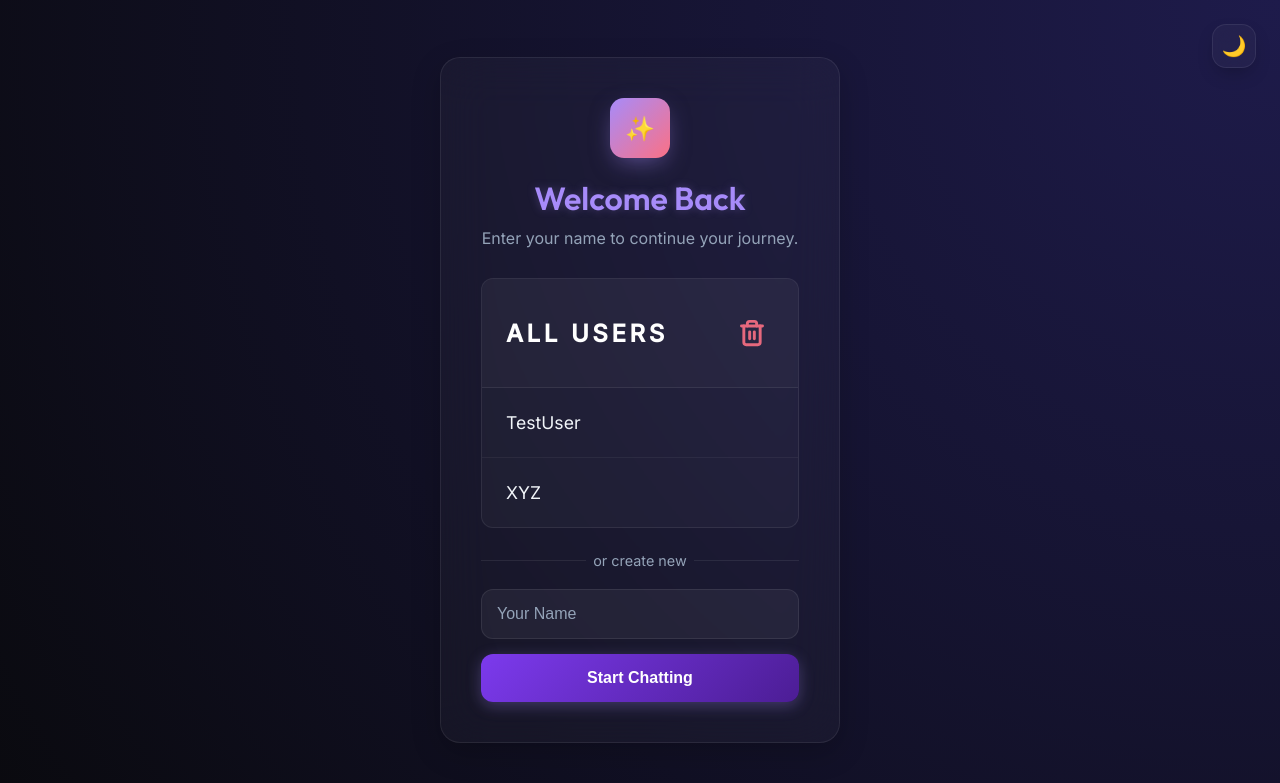
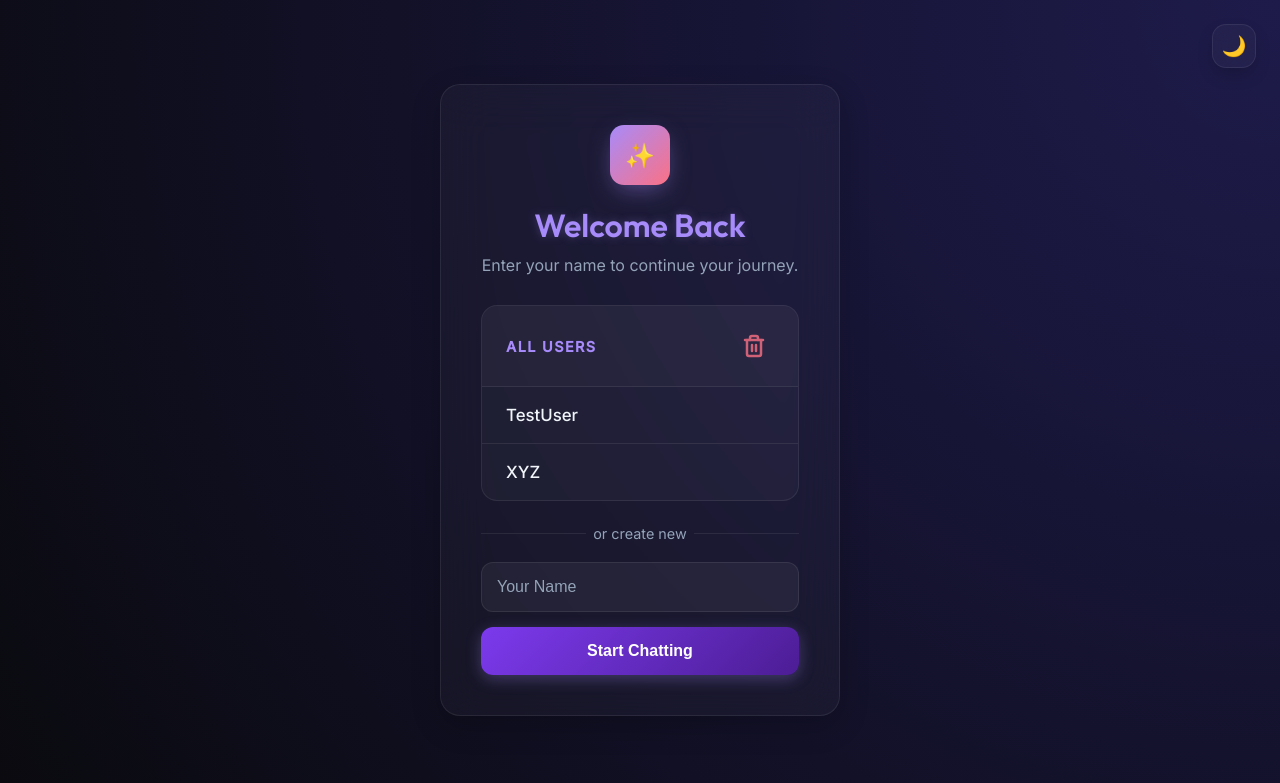
Before and after one commit to AmitKumarMaurya92/Mental-health-chatbot, a FastAPI app: page / in a window 1280 px wide. Shown: the top 783 px of the page. Run offline with FastAPI, Linux system fonts and the light colour scheme; data comes from the database, SQL or seed files in the repository; both versions use the stored data as it was after the commit.

Commit message:
feat: add core UI stylesheet, login template, and companion database for user management

```diff
--- a/ui/static/style.css
+++ b/ui/static/style.css
@@ -422,16 +422,16 @@ body {
 
 /* User Card & List Styles */
 .user-list-card {
-    background: rgba(255, 255, 255, 0.03);
+    background: var(--card-bg);
     border: 1px solid var(--card-border);
-    border-radius: 12px;
+    border-radius: 16px;
     overflow: hidden;
     margin-bottom: 24px;
     text-align: left;
 }
 
 .user-list-header {
-    padding: 16px 20px;
+    padding: 20px 24px;
     display: flex;
     justify-content: space-between;
     align-items: center;
@@ -439,44 +439,55 @@ body {
     background: rgba(255, 255, 255, 0.02);
 }
 
+[data-theme="light"] .user-list-header {
+    background: rgba(0, 0, 0, 0.02);
+}
+
 .user-list-header h3 {
     margin: 0;
-    font-size: 1.25rem;
-    font-weight: 500;
-    color: var(--text-main);
+    font-size: 0.9rem;
+    font-weight: 700;
+    color: var(--primary);
+    letter-spacing: 0.1em;
+    text-transform: uppercase;
 }
 
 .delete-mode-toggle {
-    color: #ef4444;
+    color: var(--accent);
     cursor: pointer;
     padding: 8px;
-    border-radius: 8px;
+    border-radius: 10px;
     transition: all 0.2s;
     display: flex;
     align-items: center;
     justify-content: center;
+    opacity: 0.8;
 }
 
 .delete-mode-toggle:hover {
-    background: rgba(239, 68, 68, 0.1);
+    background: rgba(244, 63, 94, 0.1);
+    opacity: 1;
 }
 
 .delete-mode-toggle.active {
-    background: #ef4444;
+    background: var(--accent);
     color: white;
+    opacity: 1;
+    box-shadow: 0 4px 12px rgba(244, 63, 94, 0.3);
 }
 
 .user-item-row {
-    padding: 16px 20px;
-    border-bottom: 1px solid rgba(255, 255, 255, 0.05);
+    padding: 18px 24px;
+    border-bottom: 1px solid var(--card-border);
     display: flex;
     justify-content: space-between;
     align-items: center;
-    transition: all 0.2s;
+    transition: all 0.25s cubic-bezier(0.4, 0, 0.2, 1);
     cursor: pointer;
     text-decoration: none;
     color: var(--text-main);
-    font-size: 1.1rem;
+    font-size: 1.05rem;
+    font-weight: 500;
 }
 
 .user-item-row:last-child {
@@ -484,25 +495,29 @@ body {
 }
 
 .user-item-row:hover {
-    background: rgba(255, 255, 255, 0.05);
-    padding-left: 24px;
+    background: var(--primary-glow);
+    padding-left: 32px;
 }
 
 .user-item-row.delete-state {
-    color: #ef4444;
+    color: var(--accent);
 }
 
 .user-item-row .delete-indicator {
     display: none;
-    color: #ef4444;
-    font-size: 0.9rem;
-    font-weight: 600;
+    color: var(--accent);
 }
 
 .delete-mode .user-item-row .delete-indicator {
     display: block;
+    animation: fadeIn 0.2s ease-out;
+}
+
+@keyframes fadeIn {
+    from { opacity: 0; transform: scale(0.8); }
+    to { opacity: 1; transform: scale(1); }
 }
 
 .delete-mode .user-item-row:hover {
-    background: rgba(239, 68, 68, 0.05);
+    background: rgba(244, 63, 94, 0.05);
 }
--- a/ui/templates/login.html
+++ b/ui/templates/login.html
@@ -142,17 +142,17 @@
 
         {% if users %}
         <div class="user-list-card" id="user-list-card">
-            <div class="user-list-header" style="display: flex; justify-content: space-between; align-items: center; border-bottom: 1px solid var(--card-border); padding: 32px 24px; background: rgba(255, 255, 255, 0.02);">
-                <h3 style="margin: 0; color: #ffffff; font-size: 1.5rem; font-weight: 800; letter-spacing: 0.15em; text-transform: uppercase;">ALL USERS</h3>
-                <div style="display: flex; gap: 24px; align-items: center;">
-                    <div class="delete-mode-toggle" id="delete-toggle" title="Toggle Delete Mode" style="color: #fb7185; opacity: 0.9; transition: all 0.2s; cursor: pointer;" onmouseover="this.style.opacity='1'" onmouseout="this.style.opacity='0.9'">
-                        <svg xmlns="http://www.w3.org/2000/svg" width="28" height="28" viewBox="0 0 24 24" fill="none" stroke="currentColor" stroke-width="2.5" stroke-linecap="round" stroke-linejoin="round"><polyline points="3 6 5 6 21 6"></polyline><path d="M19 6v14a2 2 0 0 1-2 2H7a2 2 0 0 1-2-2V6m3 0V4a2 2 0 0 1 2-2h4a2 2 0 0 1 2 2v2"></path><line x1="10" y1="11" x2="10" y2="17"></line><line x1="14" y1="11" x2="14" y2="17"></line></svg>
+            <div class="user-list-header">
+                <h3>ALL USERS</h3>
+                <div class="user-list-actions">
+                    <div class="delete-mode-toggle" id="delete-toggle" title="Toggle Delete Mode">
+                        <svg xmlns="http://www.w3.org/2000/svg" width="24" height="24" viewBox="0 0 24 24" fill="none" stroke="currentColor" stroke-width="2.5" stroke-linecap="round" stroke-linejoin="round"><polyline points="3 6 5 6 21 6"></polyline><path d="M19 6v14a2 2 0 0 1-2 2H7a2 2 0 0 1-2-2V6m3 0V4a2 2 0 0 1 2-2h4a2 2 0 0 1 2 2v2"></path><line x1="10" y1="11" x2="10" y2="17"></line><line x1="14" y1="11" x2="14" y2="17"></line></svg>
                     </div>
                 </div>
             </div>
             <div class="user-rows">
                 {% for user in users %}
-                <div class="user-item-row" onclick="handleUserClick('{{ user }}')" style="padding: 24px;">
+                <div class="user-item-row" onclick="handleUserClick('{{ user }}')">
                     <span>{{ user }}</span>
                     <span class="delete-indicator">
                         <svg xmlns="http://www.w3.org/2000/svg" width="20" height="20" viewBox="0 0 24 24" fill="none" stroke="currentColor" stroke-width="2.5" stroke-linecap="round" stroke-linejoin="round"><polyline points="3 6 5 6 21 6"></polyline><path d="M19 6v14a2 2 0 0 1-2 2H7a2 2 0 0 1-2-2V6m3 0V4a2 2 0 0 1 2-2h4a2 2 0 0 1 2 2v2"></path></svg>
```
Also changed, not shown: data/companion.db.
